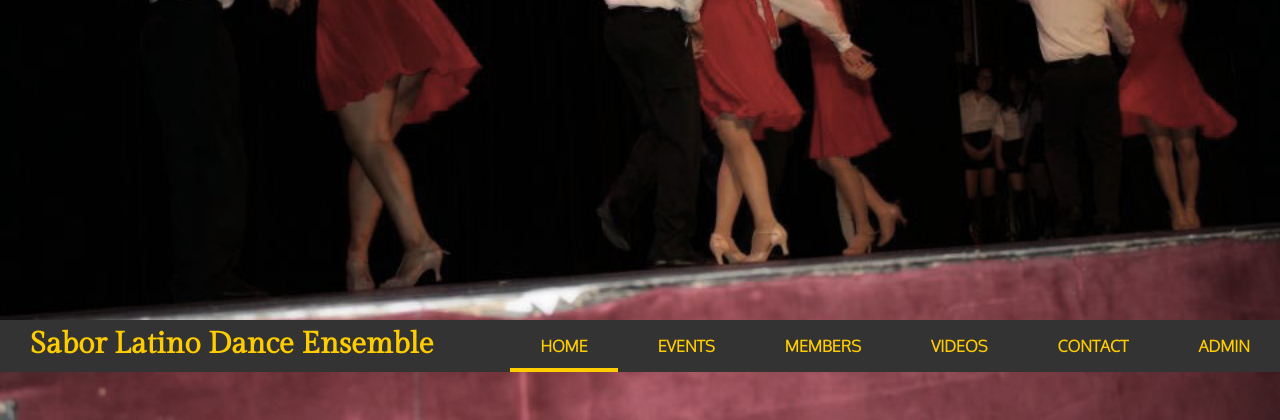
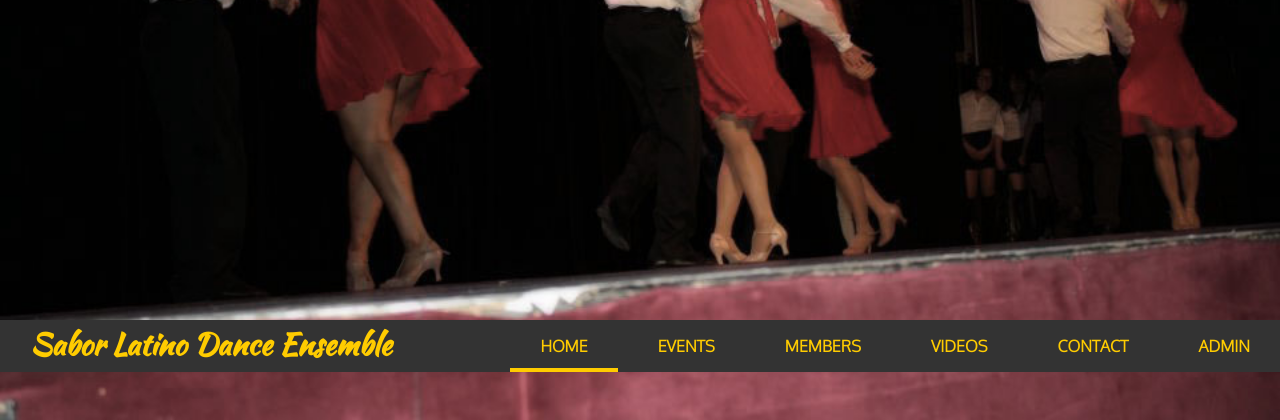
Before and after one commit to Kluchy/SaborLatino, a PHP site: page /Logic/index.php in a window 1280 px wide. Shown: the part 380-800 px from the top of the page. Run offline with PHP 8.4, Linux system fonts and the light colour scheme.

Commit message:
Font Addition
Added a new font for the headers

```diff
--- a/Logic/displayfunctions.php
+++ b/Logic/displayfunctions.php
@@ -48,7 +48,7 @@ function createHeader($title, $style = null){
 		<head>
 			<meta charset="utf-8">
 			<title><?php echo $title; ?></title>
-			<link href="http://fonts.googleapis.com/css?family=Gilda+Display|Oxygen:300" rel='stylesheet' type='text/css'>
+			<link href="http://fonts.googleapis.com/css?family=Gilda+Display|Oxygen:300|Kaushan+Script" rel='stylesheet' type='text/css'>
 			<link rel="stylesheet" type="text/css" href="style/style.css">
 			<?php
 				//use additional stylesheet if $style is set
--- a/style/style.css
+++ b/style/style.css
@@ -8,7 +8,7 @@ body{
 	max-width: 960px;
 }
 h1{
-	font-family: 'Gilda Display', serif;
+	font-family: 'Kaushan Script', cursive;
 	color: #fc0;
 	margin-left: 20px;
 }
```
Also changed, not shown: 1 other file.
